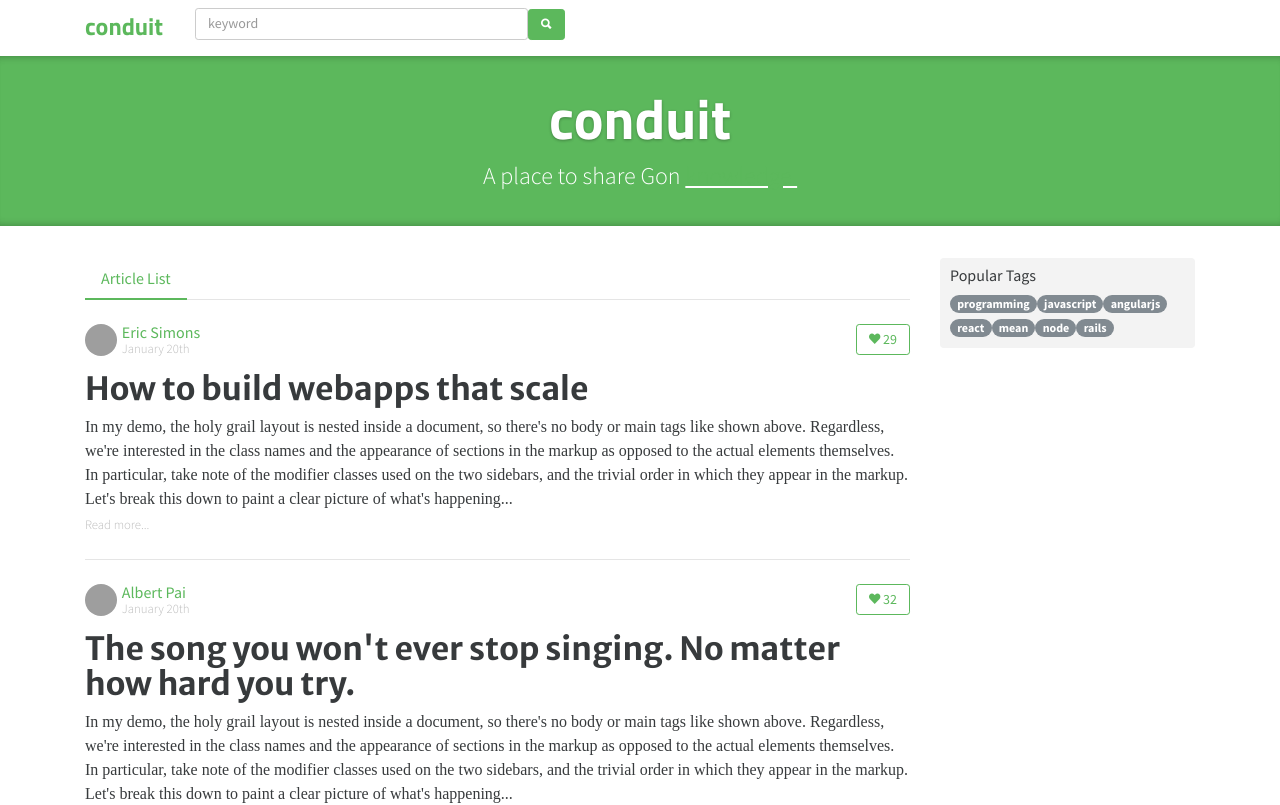
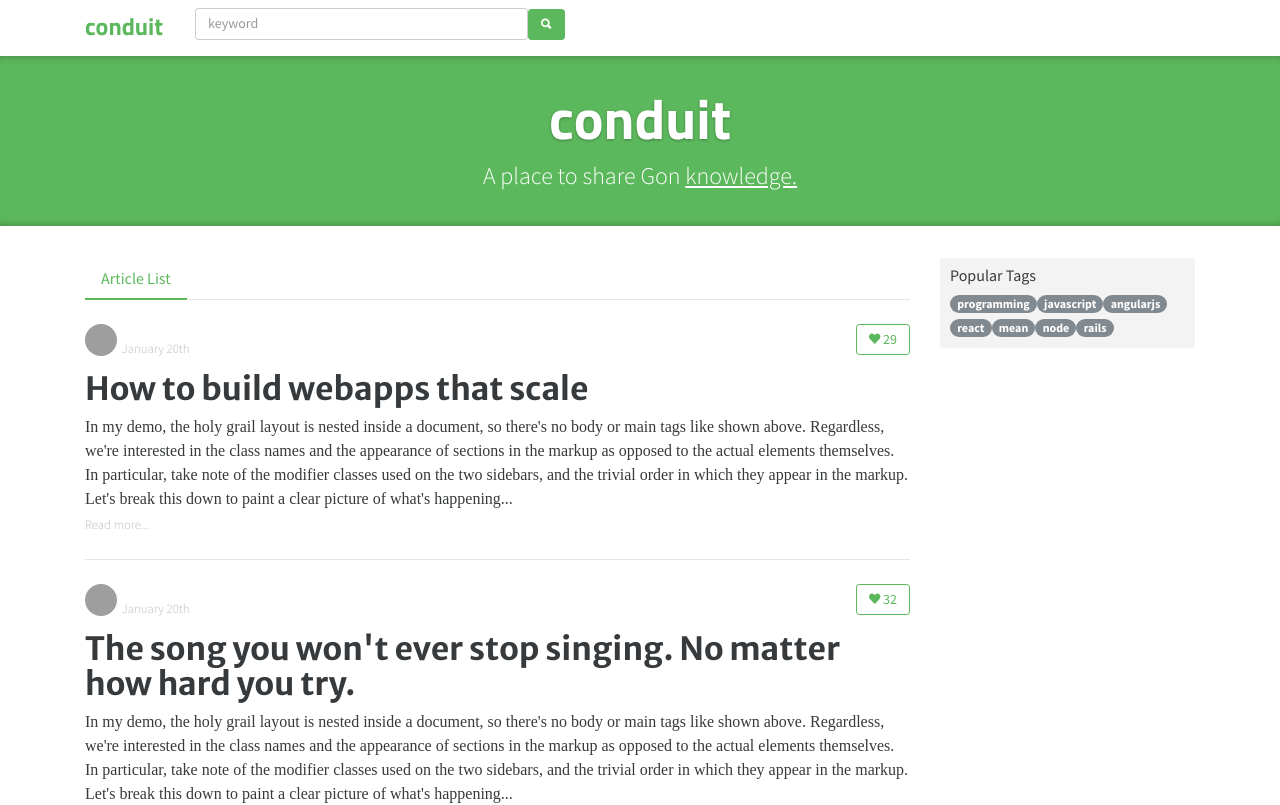
Before and after one commit to yakiu1/AngularBasic, an Angular app: page / in a window 1280 px wide. Shown: the top 805 px of the page. Built offline with nearby package versions, Linux system fonts and the light colour scheme; grey boxes are pictures that could not be loaded; a web font is replaced by a local one.

Commit message:
Gon Banner繫結修改
 a標籤標在外面 這樣就可以點到
順便把a的style改掉不然顏色看不到

```diff
--- a/src/app/app.component.html
+++ b/src/app/app.component.html
@@ -7,7 +7,7 @@
   <div class="banner">
     <div class="container">
       <h1 class="logo-font">{{ title }}</h1>
-      <p>{{ subtitle }} <u [innerHtml]="linkHtml"></u> </p>
+      <p>{{ subtitle }} <a [href]="linkurl" [innerHtml]="linkHtml"></a></p>
     </div>
   </div>
 
--- a/src/app/app.component.ts
+++ b/src/app/app.component.ts
@@ -10,5 +10,5 @@ export class AppComponent {
   subtitle = 'A place to share Gon';
   linkText = 'knowledge.';
   linkurl = 'https://pvt5r486.github.io/f2e/20190527/123375935/';
-  linkHtml = '<a style="color:white;" herf="https://pvt5r486.github.io/f2e/20190527/123375935/">knowledge.</a>';
+  linkHtml = '<u>knowledge.</u>';
 }
--- a/src/styles.css
+++ b/src/styles.css
@@ -1 +1,5 @@
 /* You can add global styles to this file, and also import other style files */
+a{
+color: white;
+
+}
```
